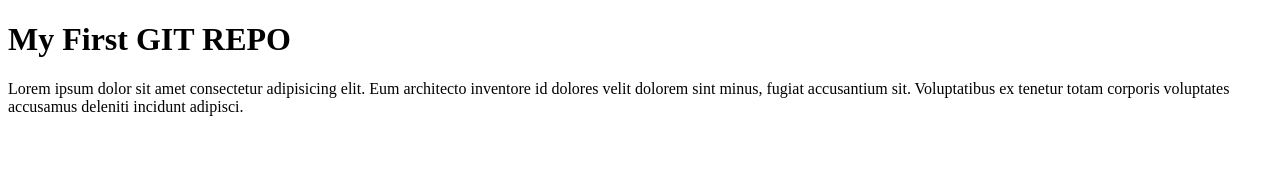
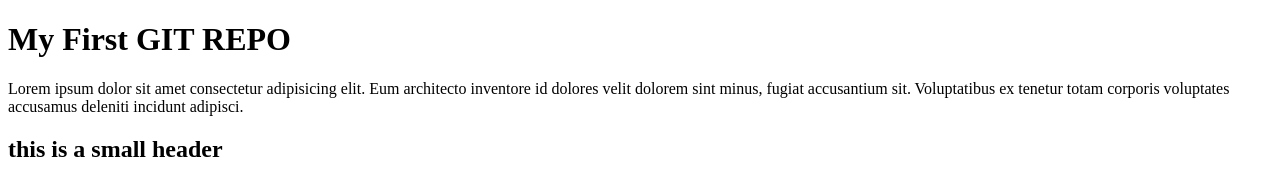
Before and after one commit to Senesh-Manuka-Sandaruwan/wdos-oct-one, a plain HTML site: page index.html in a window 1280 px wide. Drawn offline with Linux system fonts and the light colour scheme.

Commit message:
h2 tag added

```diff
--- a/index.html
+++ b/index.html
@@ -9,6 +9,6 @@
 <body>
     <h1>My First GIT REPO</h1>
     <p1>Lorem ipsum dolor sit amet consectetur adipisicing elit. Eum architecto inventore id dolores velit dolorem sint minus, fugiat accusantium sit. Voluptatibus ex tenetur totam corporis voluptates accusamus deleniti incidunt adipisci.</p1>
-
+    <h2>this is a small header</h2>
 </body>
 </html>
```
